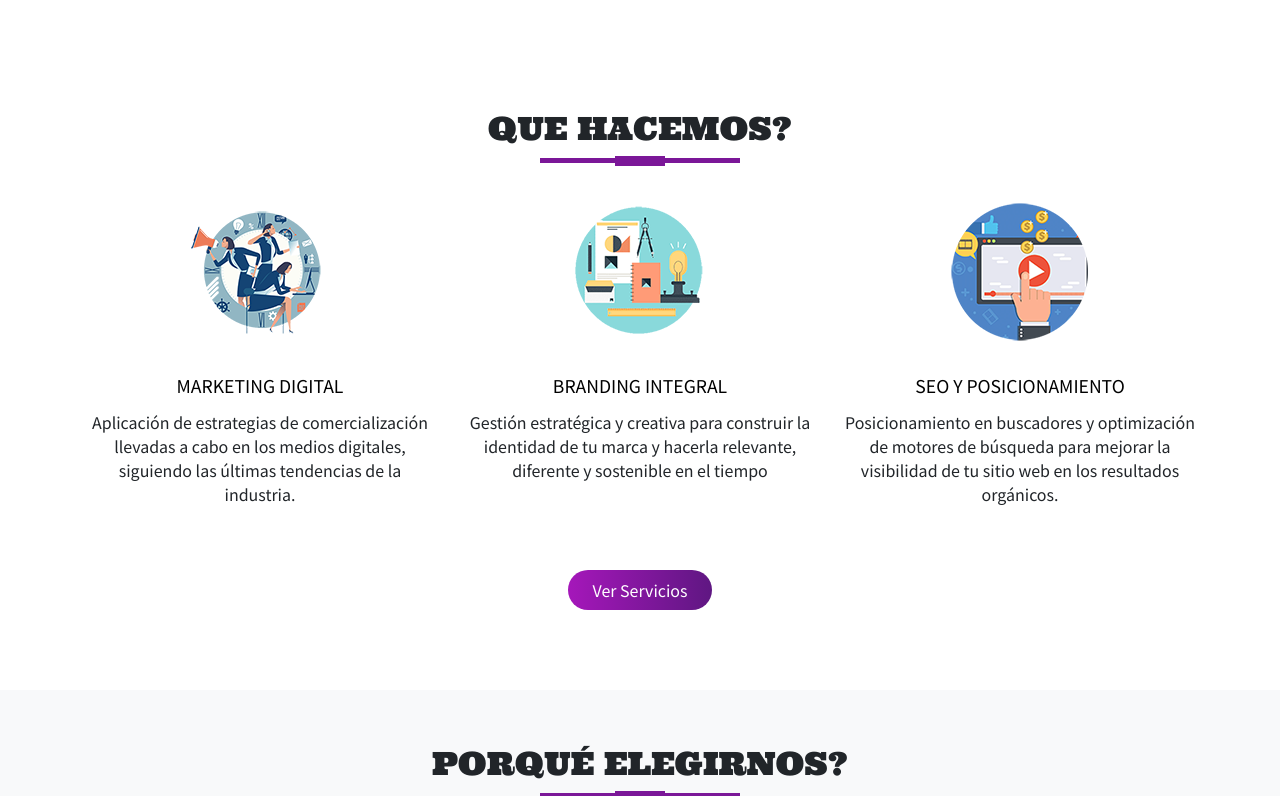
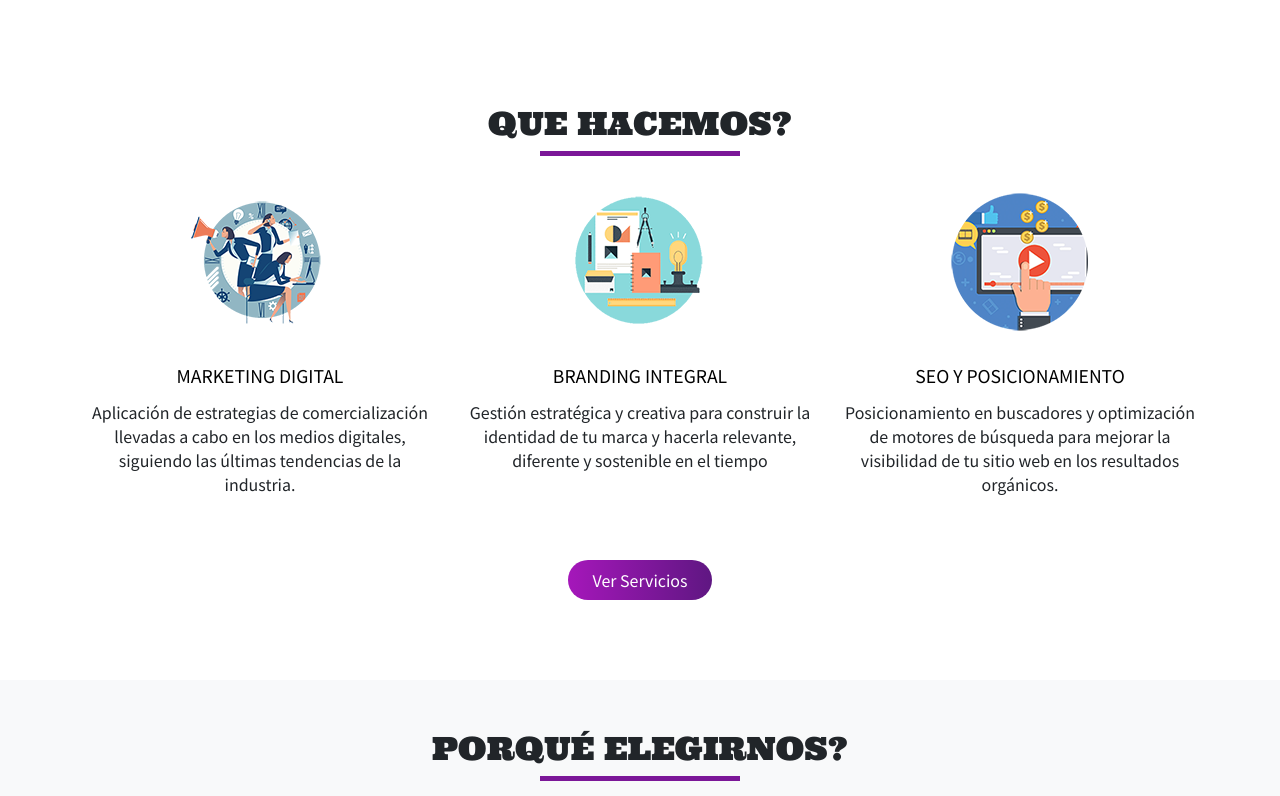
Before and after one commit to maugast/sitio_bootstrap, a plain HTML site: page index.html in a window 1280 px wide. Shown: the part 854-1650 px from the top of the page. Drawn offline with nearby package versions, Linux system fonts and the light colour scheme; a script that the page names is missing; a web font is replaced by a local one.

Commit message:
Update estilosP3.css

```diff
--- a/css/estilosP3.css
+++ b/css/estilosP3.css
@@ -136,22 +136,11 @@ h2{
     text-transform: uppercase;
 }
 
-.title::before{
+.title::after{
     content: '';
     background: #7b1798;
     height: 5px;
     width: 200px;
-    margin-left: auto;
-    margin-right: auto;
-    display: block;
-    transform: translateY(53px);
-}
-
-.title::after{
-    content: '';
-    background: #7b1798;
-    height: 10px;
-    width: 50px;
     margin-left: auto;
     margin-right: auto;
     margin-bottom: 40px;
```
